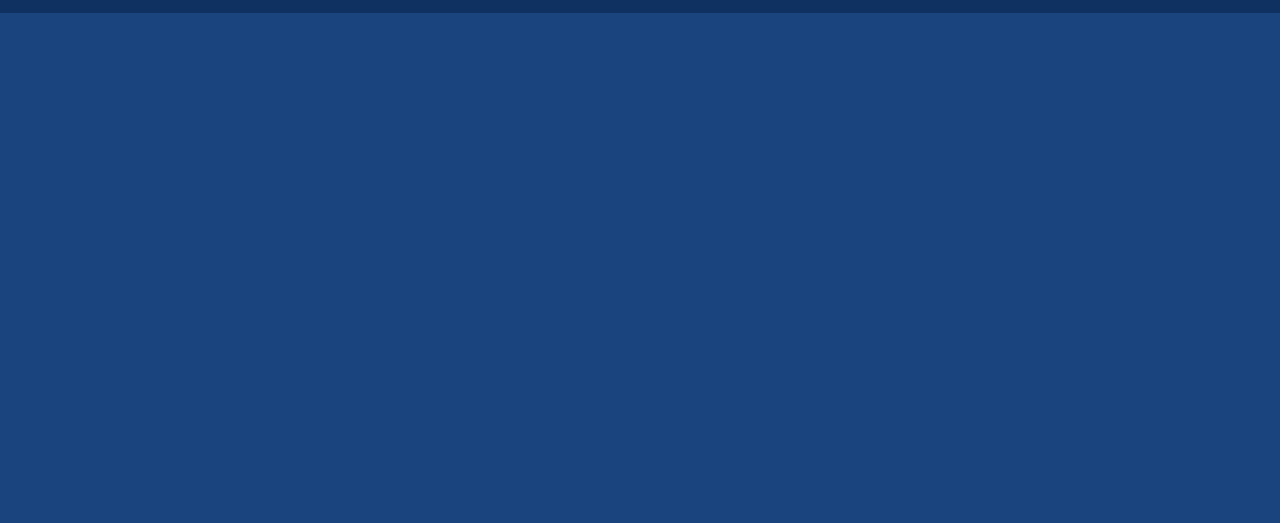
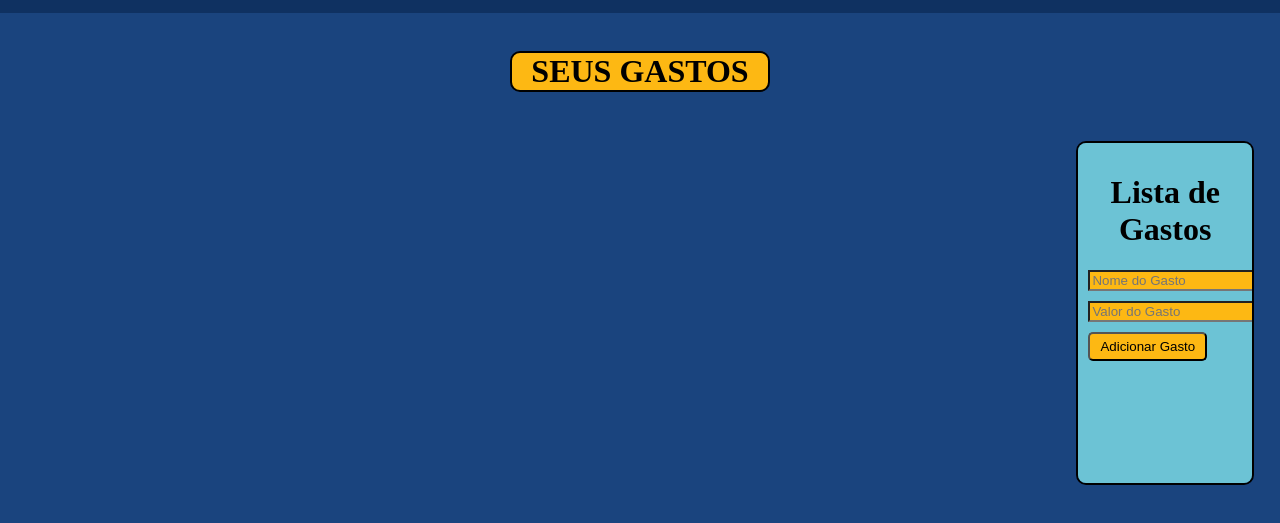
Before and after one commit to ICEI-PUC-Minas-PMGCC-TI/ti-1-pmg-cc-t-20231-educacao-financeira-entre-jovens, a plain HTML site: page codigo/FinancasEmFoco/dinheiro/dinheiro.html in a window 1280 px wide. Shown: the part 99-622 px from the top of the page. Drawn offline with Linux system fonts and the light colour scheme; files that its build step writes are made by us from their sources.

Commit message:
listadegastos

```diff
--- a/codigo/FinancasEmFoco/dinheiro/dinheiro.css
+++ b/codigo/FinancasEmFoco/dinheiro/dinheiro.css
@@ -0,0 +1,62 @@
+#lista123
+{
+    height: 100%;
+    width: 100%;
+    border: 2px solid black;
+    border-radius: 10px;
+    overflow: auto;
+    padding: 10px;
+    background-color: #6CC3D5;
+    position: fixed;
+}
+
+  #lista123 ul
+{
+    list-style-type: none;
+    padding: 0;
+}
+
+  #lista123 li
+{
+    margin-bottom: 10px;
+}
+
+  input[type="text"],
+  input[type="number"],
+  button
+{
+    display: block;
+    margin-bottom: 10px;
+    background-color: #FDB813;
+}
+
+  button
+{
+    padding: 5px 10px;
+    border-radius: 5px;
+}
+  #gastos123
+{
+  width: 20%;
+  background-color: #FDB813;
+  text-align: center;
+  margin-top: 150px;
+  border: 2px solid black;
+  border-radius: 10px;
+}
+#titulomaneiro
+{
+  justify-content: center;
+  display: flex;
+}
+#direitap {
+  height: 40%;
+  width: 12%;
+  display: inline-block;
+  position: fixed;
+  top: 50%;
+  right: 0;
+  transform: translate(0, -50%);
+  text-align: center;
+  margin-right: 50px;
+}
--- a/codigo/FinancasEmFoco/dinheiro/dinheiro.html
+++ b/codigo/FinancasEmFoco/dinheiro/dinheiro.html
@@ -5,6 +5,7 @@
     <meta name="viewport" content="width=device-width, initial-scale=1.0">
     <link href="..\public\style.css" rel="stylesheet">
     <link href="dinheiro.css" rel="stylesheet">
+    <link rel="stylesheet" type="text/css" href="style.css">
     <title>Document</title>
 </head>
 <body>
@@ -17,6 +18,24 @@
             <a href="..\dinheiro\dinheiro.html"><img src="..\public\dinheiroIcon.png"></a>
         </div>
     </header>
-    <p>oi glr</p>
+    <div id="titulomaneiro">
+    <h1 id="gastos123">SEUS GASTOS</h1>
+    </div>
+    <div id="direitap">
+    <div id="lista123">
+        <h1>Lista de Gastos</h1>
+
+        <ul id="gastos">
+          <!-- Os gastos serão adicionados aqui -->
+        </ul>
+
+        <div>
+          <input type="text" id="nomeGasto" placeholder="Nome do Gasto">
+          <input type="number" id="valorGasto" placeholder="Valor do Gasto">
+          <button onclick="adicionarGasto()">Adicionar Gasto</button>
+        </div>
+      </div>
+    </div>
+      <script src="script.js"></script>
 </body>
 </html>
--- /dev/null
+++ b/codigo/FinancasEmFoco/dinheiro/script.js
@@ -0,0 +1,106 @@
+function adicionarGasto() {
+    var nomeGasto = document.getElementById("nomeGasto").value;
+    var valorGasto = document.getElementById("valorGasto").value;
+
+    if (nomeGasto !== "" && valorGasto !== "") {
+      var gasto = {
+        nome: nomeGasto,
+        valor: parseFloat(valorGasto)
+      };
+
+      adicionarNaLista(gasto);
+      salvarDadosNoLocalStorage();
+      limparCampos();
+    }
+  }
+
+  function removerDaLista(item) {
+    var lista = document.getElementById("gastos");
+    lista.removeChild(item);
+
+    salvarDadosNoLocalStorage();
+  }
+
+  function limparLista() {
+    var lista = document.getElementById("gastos");
+    var itens = lista.getElementsByTagName("li");
+
+    var itensArray = Array.from(itens);
+
+    for (var i = 0; i < itensArray.length; i++) {
+      lista.removeChild(itensArray[i]);
+    }
+
+    salvarDadosNoLocalStorage();
+  }
+
+  function adicionarNaLista(gasto) {
+    var lista = document.getElementById("gastos");
+
+    var item = document.createElement("li");
+    item.textContent = gasto.nome + " - R$ " + gasto.valor.toFixed(2);
+
+    var btnExcluir = document.createElement("button");
+    btnExcluir.textContent = "X";
+    btnExcluir.addEventListener("click", function() {removerDaLista(item);});
+
+    item.appendChild(btnExcluir);
+
+    lista.appendChild(item);
+
+    var items = Array.from(lista.getElementsByTagName("li"));
+    items.sort(function(a, b) {
+      var valorA = parseFloat(a.textContent.split(" - R$ ")[1]);
+      var valorB = parseFloat(b.textContent.split(" - R$ ")[1]);
+      return valorB - valorA;
+    });
+
+    for (var i = 0; i < items.length; i++) {
+      lista.appendChild(items[i]);
+    }
+  }
+
+  function salvarDadosNoLocalStorage() {
+    var lista = document.getElementById("gastos");
+    var items = Array.from(lista.getElementsByTagName("li"));
+
+    var dadosGastos = [];
+
+    for (var i = 0; i < items.length; i++) {
+      var item = items[i];
+      var textoItem = item.textContent;
+
+      var nomeGasto = textoItem.split(" - R$ ")[0];
+      var valorGasto = parseFloat(textoItem.split(" - R$ ")[1]);
+
+      var gasto = {
+        nome: nomeGasto,
+        valor: valorGasto
+      };
+
+      dadosGastos.push(gasto);
+    }
+
+    var dadosGastosJSON = JSON.stringify(dadosGastos);
+
+    localStorage.setItem("dadosGastos", dadosGastosJSON);
+  }
+
+  carregarDadosDoLocalStorage();
+
+  function carregarDadosDoLocalStorage() {
+    var dadosGastosJSON = localStorage.getItem("dadosGastos");
+
+    if (dadosGastosJSON) {
+      var dadosGastos = JSON.parse(dadosGastosJSON);
+
+      for (var i = 0; i < dadosGastos.length; i++) {
+        adicionarNaLista(dadosGastos[i]);
+      }
+    }
+  }
+
+  function limparCampos() {
+    document.getElementById("nomeGasto").value = "";
+    document.getElementById("valorGasto").value = "";
+  }
```
